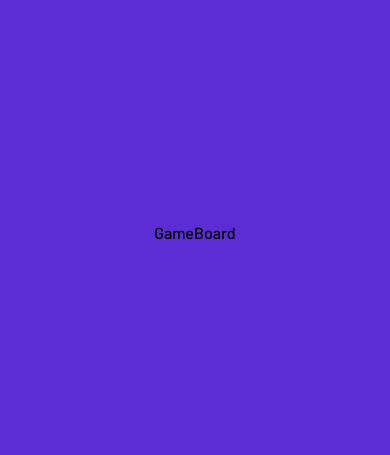
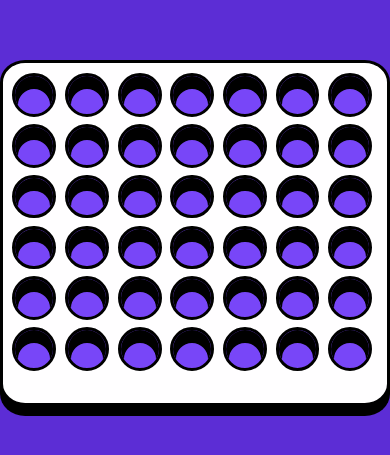
Before and after one commit to Rashed360/4connect, a Next.js app: page /play in a window 390 px wide. Shown: the part 189-644 px from the top of the page. Built offline with nearby package versions, Linux system fonts and the light colour scheme.

Commit message:
gameboard responsive

```diff
--- a/components/GameBoard.js
+++ b/components/GameBoard.js
@@ -1,5 +1,13 @@
 const GameBoard = () => {
-	return <div>GameBoard</div>
+	return (
+		<div className='game-board'>
+			{[...Array(42)].map((itm, idx) => (
+				<div className='slot' key={idx}>
+					<div className='highlight'></div>
+				</div>
+			))}
+		</div>
+	)
 }
 
 export default GameBoard
--- a/components/Menu.js
+++ b/components/Menu.js
@@ -8,17 +8,17 @@ import LOGO from '../assets/logo.svg'
 const Menu = () => {
 	return (
 		<div className='menu-box'>
-			<Image className='logo' src={LOGO} width={57} height={57} />
+			<Image className='logo' src={LOGO} width={57} height={57} alt='' />
 			<Link href='/play'>
 				<div className='menu-item home'>
 					<span>Play vs cpu</span>
-					<Image src={CPU} width={81} height={47} />
+					<Image src={CPU} width={81} height={47} alt='' />
 				</div>
 			</Link>
 			<Link href='/play'>
 				<div className='menu-item away'>
 					<span>Play vs player</span>
-					<Image src={PLR} width={81} height={47} />
+					<Image src={PLR} width={81} height={47} alt='' />
 				</div>
 			</Link>
 			<Link href='/rules'>
--- a/components/Rules.js
+++ b/components/Rules.js
@@ -21,7 +21,7 @@ const Rules = () => {
 			</ol>
 			<Link href='/'>
 				<div className='tick'>
-					<Image src={TICK} width={34} height={15} />
+					<Image src={TICK} width={34} height={15} alt='' />
 				</div>
 			</Link>
 		</div>
--- a/styles/index.css
+++ b/styles/index.css
@@ -54,6 +54,7 @@ body {
 }
 
 .app {
+	position: relative;
 	height: 100vh;
 	display: flex;
 	align-items: center;
@@ -177,6 +178,50 @@ body {
 }
 
 /*---- Responsive ----*/
+.game-board {
+	width: 620px;
+	aspect-ratio: 1.15/1;
+
+	display: flex;
+	flex-wrap: wrap;
+	gap: calc((15 / 620) * 100%);
+	/* padding: 15px; */
+	padding: calc((15 / 620) * 100%);
+	/* padding-bottom: 50px; */
+	padding-bottom: calc((50 / 620) * 100%);
+
+	background: #fffeff;
+	border: 3px solid #000000;
+	box-shadow: 0px 10px 0px #000000;
+	/* border-radius: 40px; */
+	border-radius: calc((40 / 620) * 100%);
+}
+.game-board .slot {
+	width: 12%;
+	aspect-ratio: 1/1;
+
+	display: flex;
+	justify-content: center;
+	align-items: center;
+
+	background: #7846f8;
+	border: 3px solid #000000;
+	box-shadow: inset 0px 10px 0px 3px #000000;
+	border-radius: 60px;
+}
+.game-board .slot .highlight {
+	opacity: 0;
+	width: 50%;
+	height: 50%;
+	border: 6px solid #ffffdd;
+	border-radius: 18px;
+	transition: all 300ms ease-out;
+}
+.game-board .slot:hover .highlight {
+	opacity: 1;
+}
+
+/*---- Responsive ----*/
 @media (max-width: 473px) {
 	.menu-box {
 		min-width: 100%;
@@ -189,3 +234,9 @@ body {
 		border-radius: 0;
 	}
 }
+@media (min-width: 620px) {
+	.game-board {
+		padding: 15px;
+		padding-bottom: 50px;
+	}
+}
```
